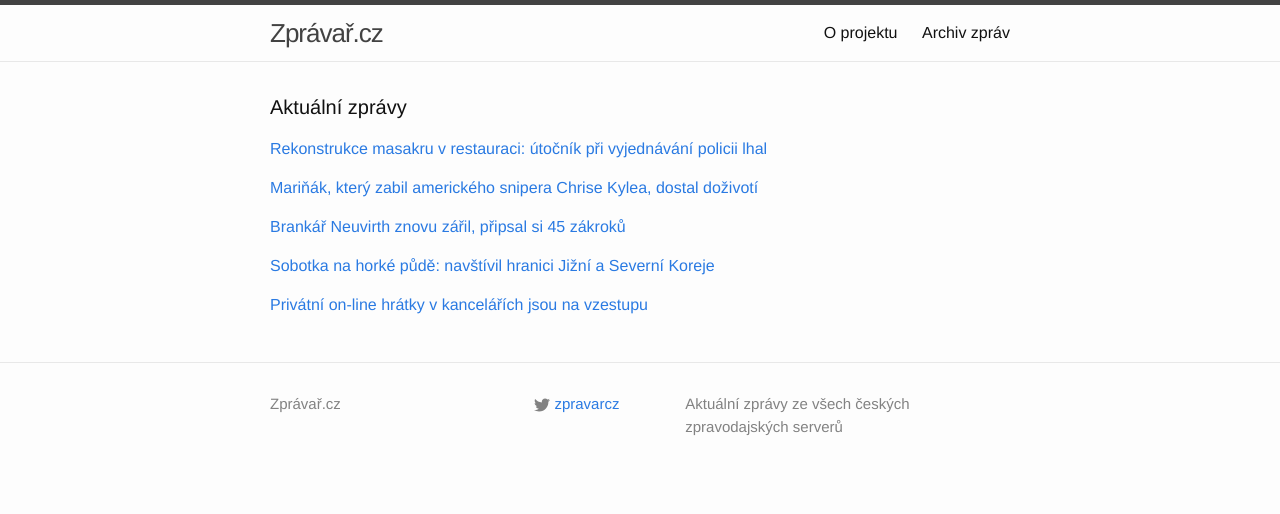
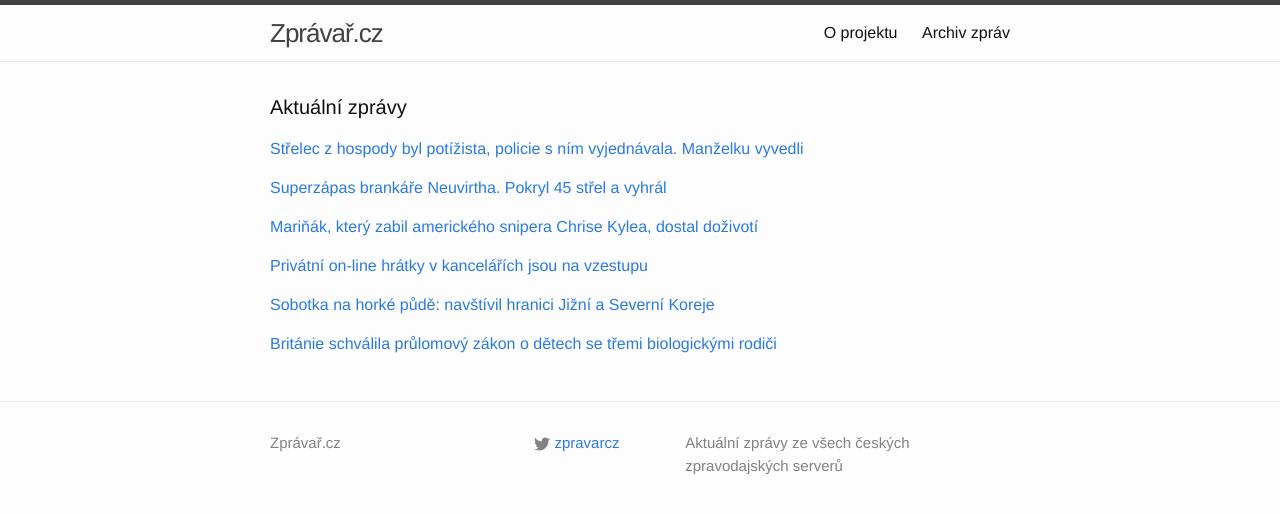
Before and after one commit to adliska/zpravar, a Jekyll site: the page built from index.html, in a window 1280 px wide. Shown: the top 514 px of the page. Built offline with Jekyll 4.4.1, drawn with Linux system fonts in a browser that asks for light colours.

Commit message:
zpravar news update

```diff
--- a/index.html
+++ b/index.html
@@ -5,9 +5,10 @@ layout: default
 <div class="home">
     <h1 class="page-heading">Aktuální zprávy</h1>
 
-<p><a href="javascript:;" onclick="toggle_visibility('zpravy0')">Rekonstrukce masakru v restauraci: útočník při vyjednávání policii lhal </a></p>
+<p><a href="javascript:;" onclick="toggle_visibility('zpravy0')">Střelec z hospody byl potížista, policie s ním vyjednávala. Manželku vyvedli</a></p>
 <div id="zpravy0" style="display:none">
 <ul>
+<li><a href=http://www.tyden.cz/rubriky/domaci/krimi/strelec-z-hospody-byl-potizista-policie-s-nim-vyjednavala-manzelku-vyvedli_334415.html>Střelec z hospody byl potížista, policie s ním vyjednávala. Manželku vyvedli - www.tyden.cz</a></li>
 <li><a href=http://www.lidovky.cz/rekonstrukce-utoku-v-restauraci-utocnik-pri-vyjednavani-policii-lhal-1zi-/zpravy-domov.aspx?c=A150224_230700_ln_domov_mpr>Rekonstrukce masakru v restauraci: útočník při vyjednávání policii lhal  - www.lidovky.cz</a></li>
 <li><a href=http://www.tyden.cz/rubriky/domaci/krimi/strelec-z-hospody-byl-podivin-policie-vyjednavala-manzelku-vyvedli_334415.html>Střelec z hospody byl podivín, policie vyjednávala. Manželku vyvedli - www.tyden.cz</a></li>
 <li><a href=http://echo24.cz/a/iyCdE>Policie se střelcem před zásahem vyjednávala - echo24.cz</a></li>
@@ -21,8 +22,18 @@ layout: default
 <li><a href=http://www.novinky.cz/krimi/362574-policiste-pred-zasahem-se-strelcem-vyjednavala.html>Policisté před zásahem se střelcem vyjednávala - www.novinky.cz</a></li>
 <li><a href=http://www.ceskenoviny.cz/zpravy/zpravy/policie-se-strelcem-z-u-brodu-pred-zasahem-vyjednavala/1185478>Policie se střelcem z U. Brodu před zásahem vyjednávala - www.ceskenoviny.cz</a></li>
 </ul>
-</div><p><a href="javascript:;" onclick="toggle_visibility('zpravy1')">Mariňák, který zabil amerického snipera Chrise Kylea, dostal doživotí</a></p>
+</div><p><a href="javascript:;" onclick="toggle_visibility('zpravy1')">Superzápas brankáře Neuvirtha. Pokryl 45 střel a vyhrál</a></p>
 <div id="zpravy1" style="display:none">
+<ul>
+<li><a href=http://www.tyden.cz/rubriky/sport/hokej/superzapas-brankare-neuvirtha-pokryl-45-strel-a-vyhral_334422.html>Superzápas brankáře Neuvirtha. Pokryl 45 střel a vyhrál - www.tyden.cz</a></li>
+<li><a href=http://www.denik.cz/hokej/brankar-neuvirth-znovu-zaril-pripsal-si-45-zakroku-20150225.html>Brankář Neuvirth znovu zářil, připsal si 45 zákroků - www.denik.cz</a></li>
+<li><a href=http://www.tyden.cz/rubriky/sport/hokej/superzapas-brankare-neuvirtha-napocitali-mu-45-zakroku-vyhral_334422.html>Superzápas brankáře Neuvirtha. Napočítali mu 45 zákroků, vyhrál - www.tyden.cz</a></li>
+<li><a href=http://hokej.idnes.cz/neuvirth-45-zakroky-vychytal-vyhru-dtx-/nhl.aspx?c=A150225_071649_nhl_Mkr>Neuvirth 45 zákroky vychytal výhru, Voráček se dotáhl na čelo bodování - hokej.idnes.cz</a></li>
+<li><a href=http://www.sportovninoviny.cz/zpravy/brankar-neuvirth-znovu-zaril-pripsal-si-45-zakroku/1185506>Brankář Neuvirth znovu zářil, připsal si 45 zákroků - www.sportovninoviny.cz</a></li>
+<li><a href=http://sport.aktualne.cz/neuvirth-opet-hvezdou-zapasu-pokryl-45-strel-columbusu/r~9dcc630abcb211e4ab15002590604f2e/>Neuvirth opět hvězdou zápasu, pokryl 45 střel Columbusu - sport.aktualne.cz</a></li>
+</ul>
+</div><p><a href="javascript:;" onclick="toggle_visibility('zpravy2')">Mariňák, který zabil amerického snipera Chrise Kylea, dostal doživotí</a></p>
+<div id="zpravy2" style="display:none">
 <ul>
 <li><a href=http://zahranicni.ihned.cz/amerika-usa/c1-63589570-marinak-ktery-zabil-americkeho-snipera-chrise-kylea-dostal-dozivoti>Mariňák, který zabil amerického snipera Chrise Kylea, dostal doživotí - zahranicni.ihned.cz</a></li>
 <li><a href=http://www.novinky.cz/zahranicni/amerika/362573-dozivoti-za-vrazdu-americkeho-snipera-motiv-zustal-nejasny.html>Doživotí za vraždu amerického snipera, motiv zůstal nejasný - www.novinky.cz</a></li>
@@ -31,27 +42,25 @@ layout: default
 <li><a href=http://www.novinky.cz/zahranicni/amerika/362573-dozivoti-za-vrazdu-americkeho-snipera.html>Doživotí za vraždu amerického snipera - www.novinky.cz</a></li>
 <li><a href=http://www.ceskenoviny.cz/zpravy/zpravy/marinak-ktery-zabil-americkeho-snipera-kylea-dostal-dozivoti/1185496>Mariňák, který zabil "amerického snipera" Kylea, dostal doživotí - www.ceskenoviny.cz</a></li>
 </ul>
-</div><p><a href="javascript:;" onclick="toggle_visibility('zpravy2')">Brankář Neuvirth znovu zářil, připsal si 45 zákroků</a></p>
-<div id="zpravy2" style="display:none">
+</div><p><a href="javascript:;" onclick="toggle_visibility('zpravy3')">Privátní on-line hrátky v kancelářích jsou na vzestupu</a></p>
+<div id="zpravy3" style="display:none">
 <ul>
-<li><a href=http://www.denik.cz/hokej/brankar-neuvirth-znovu-zaril-pripsal-si-45-zakroku-20150225.html>Brankář Neuvirth znovu zářil, připsal si 45 zákroků - www.denik.cz</a></li>
-<li><a href=http://www.tyden.cz/rubriky/sport/hokej/superzapas-brankare-neuvirtha-napocitali-mu-45-zakroku-vyhral_334422.html>Superzápas brankáře Neuvirtha. Napočítali mu 45 zákroků, vyhrál - www.tyden.cz</a></li>
-<li><a href=http://hokej.idnes.cz/neuvirth-45-zakroky-vychytal-vyhru-dtx-/nhl.aspx?c=A150225_071649_nhl_Mkr>Neuvirth 45 zákroky vychytal výhru, Voráček se dotáhl na čelo bodování - hokej.idnes.cz</a></li>
-<li><a href=http://www.sportovninoviny.cz/zpravy/brankar-neuvirth-znovu-zaril-pripsal-si-45-zakroku/1185506>Brankář Neuvirth znovu zářil, připsal si 45 zákroků - www.sportovninoviny.cz</a></li>
-<li><a href=http://sport.aktualne.cz/neuvirth-opet-hvezdou-zapasu-pokryl-45-strel-columbusu/r~9dcc630abcb211e4ab15002590604f2e/>Neuvirth opět hvězdou zápasu, pokryl 45 střel Columbusu - sport.aktualne.cz</a></li>
+<li><a href=http://www.novinky.cz/kariera/362479-privatni-on-line-hratky-v-kancelarich-jsou-na-vzestupu.html>Privátní on-line hrátky v kancelářích jsou na vzestupu - www.novinky.cz</a></li>
+<li><a href=http://www.denik.cz/ekonomika/cesi-v-praci-prolelkuji-52-minut-denne-20150224.html>Češi v práci prolelkují 52 minut denně - www.denik.cz</a></li>
+<li><a href=http://finance.idnes.cz/zneuzivani-pracovniho-casu-v-ceskych-firmach-faa-/podnikani.aspx?c=A150224_102219_podnikani_sov>Doba, kterou Češi prolelkují v práci, stoupá. Zaměstnavatelé se brání - finance.idnes.cz</a></li>
 </ul>
-</div><p><a href="javascript:;" onclick="toggle_visibility('zpravy3')">Sobotka na horké půdě: navštívil hranici Jižní a Severní Koreje</a></p>
-<div id="zpravy3" style="display:none">
+</div><p><a href="javascript:;" onclick="toggle_visibility('zpravy4')">Sobotka na horké půdě: navštívil hranici Jižní a Severní Koreje</a></p>
+<div id="zpravy4" style="display:none">
 <ul>
 <li><a href=http://www.ceskatelevize.cz/ct24/svet/302801-sobotka-na-horke-pude-navstivil-hranici-jizni-a-severni-koreje/>Sobotka na horké půdě: navštívil hranici Jižní a Severní Koreje - www.ceskatelevize.cz</a></li>
 <li><a href=http://www.novinky.cz/zahranicni/svet/362575-premier-sobotka-navstivil-hranici-mezi-znepratelenymi-korejemi.html>Premiér Sobotka navštívil hranici mezi znepřátelenými Korejemi  - www.novinky.cz</a></li>
 <li><a href=http://www.ceskenoviny.cz/zpravy/zpravy/premier-sobotka-navstivil-hranici-jizni-a-severni-koreje/1185499>Premiér Sobotka navštívil hranici Jižní a Severní Koreje - www.ceskenoviny.cz</a></li>
 </ul>
-</div><p><a href="javascript:;" onclick="toggle_visibility('zpravy4')">Privátní on-line hrátky v kancelářích jsou na vzestupu</a></p>
-<div id="zpravy4" style="display:none">
+</div><p><a href="javascript:;" onclick="toggle_visibility('zpravy5')">Británie schválila průlomový zákon o dětech se třemi biologickými rodiči </a></p>
+<div id="zpravy5" style="display:none">
 <ul>
-<li><a href=http://www.novinky.cz/kariera/362479-privatni-on-line-hratky-v-kancelarich-jsou-na-vzestupu.html>Privátní on-line hrátky v kancelářích jsou na vzestupu - www.novinky.cz</a></li>
-<li><a href=http://www.denik.cz/ekonomika/cesi-v-praci-prolelkuji-52-minut-denne-20150224.html>Češi v práci prolelkují 52 minut denně - www.denik.cz</a></li>
-<li><a href=http://finance.idnes.cz/zneuzivani-pracovniho-casu-v-ceskych-firmach-faa-/podnikani.aspx?c=A150224_102219_podnikani_sov>Doba, kterou Češi prolelkují v práci, stoupá. Zaměstnavatelé se brání - finance.idnes.cz</a></li>
+<li><a href=http://www.novinky.cz/veda-skoly/362578-britanie-schvalila-prulomovy-zakon-o-detech-se-tremi-biologickymi-rodici.html>Británie schválila průlomový zákon o dětech se třemi biologickými rodiči  - www.novinky.cz</a></li>
+<li><a href=http://www.tyden.cz/rubriky/zdravi/britove-povolili-poceti-ditete-s-dna-tri-osob-prvni-na-svete_334421.html>Britové povolili početí dítěte s DNA tří osob. První na světě - www.tyden.cz</a></li>
+<li><a href=http://zpravy.idnes.cz/lordi-schvalili-dite-ze-tri-osob-da3-/zahranicni.aspx?c=A150225_071813_zahranicni_neh>Británie povolila jako první na světě početí dětí s DNA tří osob  - zpravy.idnes.cz</a></li>
 </ul>
 </div></div>
```
